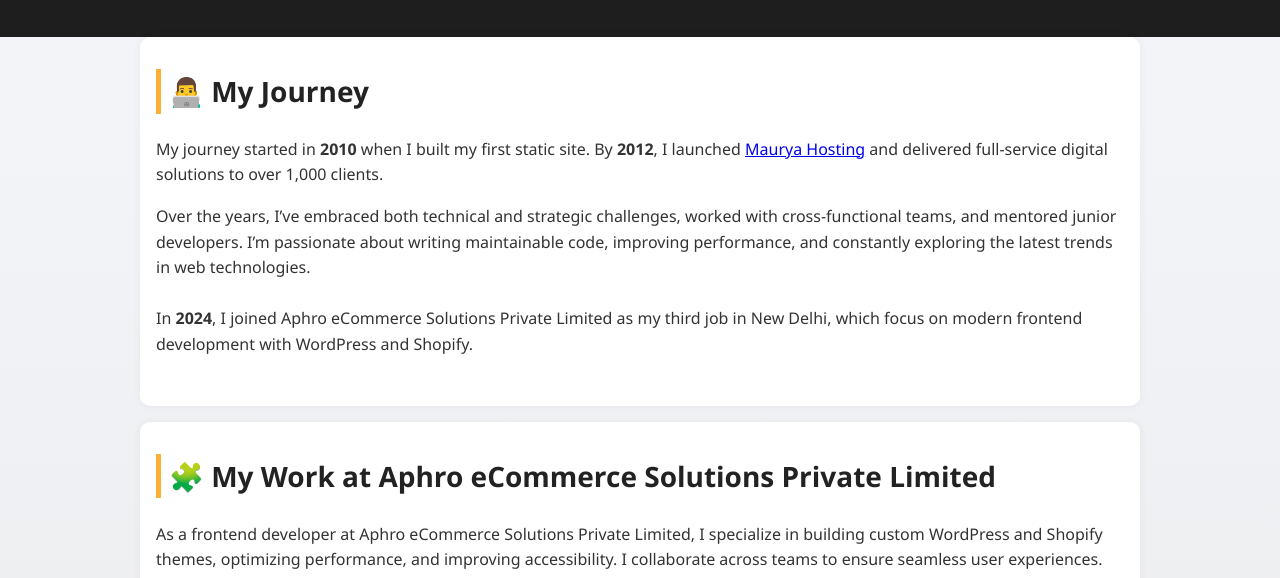
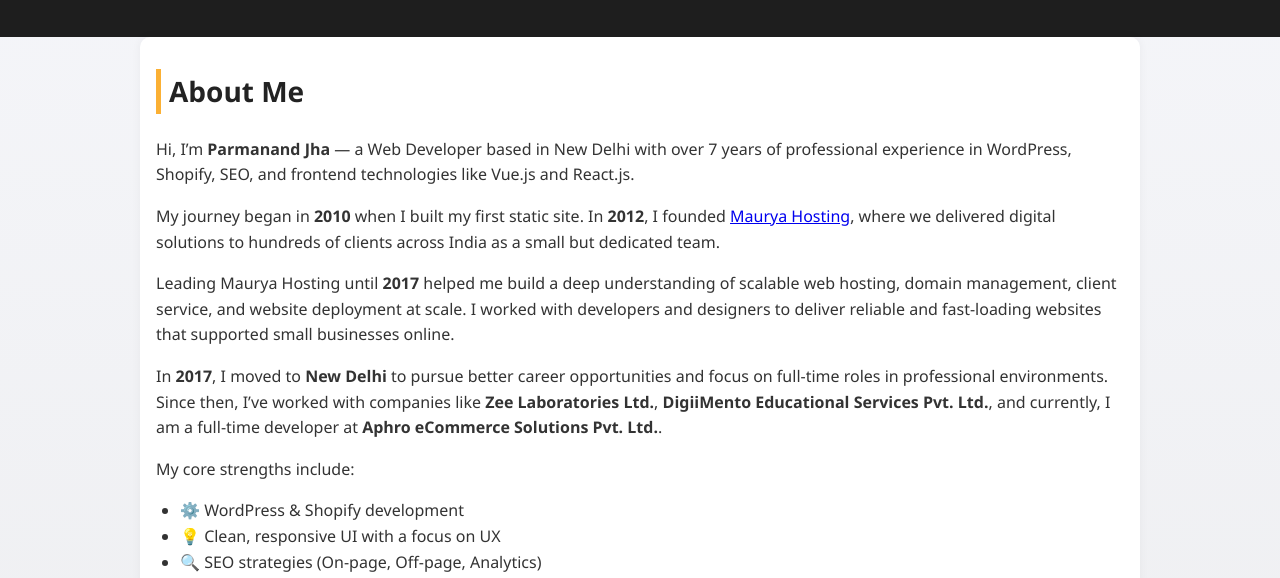
Before and after one commit to parmanand-aphro/parmanand-aphro.github.io, a plain HTML site: page index.html in a window 1280 px wide. Shown: the part 360-938 px from the top of the page. Drawn offline with Linux system fonts and the light colour scheme.

Commit message:
Update index.html

```diff
--- a/index.html
+++ b/index.html
@@ -188,15 +188,31 @@
     <img class="profile-img" src="https://avatars.githubusercontent.com/u/201062558?v=4" alt="Profile Picture">
   </header>
 
-  <section>
-    <h2>👨‍💻 My Journey</h2>
-    <p>My journey started in <strong>2010</strong> when I built my first static site. By <strong>2012</strong>, I launched <a href="https://mauryahosting.com" target="_blank">Maurya Hosting</a> and delivered full-service digital solutions to over 1,000 clients. </p>
-    <p>Over the years, I’ve embraced both technical and strategic challenges, worked with cross-functional teams, and mentored junior developers. I’m passionate about writing maintainable code, improving performance, and constantly exploring the latest trends in web technologies. <br><br>In <strong>2024</strong>, I joined Aphro eCommerce Solutions Private Limited as my third job in New Delhi, which focus on modern frontend development with WordPress and Shopify.</p>
-  </section>
+<section id="about">
+  <h2>About Me</h2>
+  <p>Hi, I’m <strong>Parmanand Jha</strong> — a Web Developer based in New Delhi with over 7 years of professional experience in WordPress, Shopify, SEO, and frontend technologies like Vue.js and React.js.</p>
+
+  <p>My journey began in <strong>2010</strong> when I built my first static site. In <strong>2012</strong>, I founded <a href="https://mauryahosting.com" target="_blank">Maurya Hosting</a>, where we delivered digital solutions to hundreds of clients across India as a small but dedicated team.</p>
+
+  <p>Leading Maurya Hosting until <strong>2017</strong> helped me build a deep understanding of scalable web hosting, domain management, client service, and website deployment at scale. I worked with developers and designers to deliver reliable and fast-loading websites that supported small businesses online.</p>
+
+  <p>In <strong>2017</strong>, I moved to <strong>New Delhi</strong> to pursue better career opportunities and focus on full-time roles in professional environments. Since then, I’ve worked with companies like <strong>Zee Laboratories Ltd.</strong>, <strong>DigiiMento Educational Services Pvt. Ltd.</strong>, and currently, I am a full-time developer at <strong>Aphro eCommerce Solutions Pvt. Ltd.</strong>.</p>
+
+  <p>My core strengths include:</p>
+  <ul>
+    <li>⚙️ WordPress & Shopify development</li>
+    <li>💡 Clean, responsive UI with a focus on UX</li>
+    <li>🔍 SEO strategies (On-page, Off-page, Analytics)</li>
+    <li>📧 Email marketing with Mailchimp and Brevo</li>
+    <li>📦 E-commerce integration with WooCommerce and OpenCart</li>
+  </ul>
+
+  <p>I am passionate about continuous learning, writing clean code, and building web solutions that solve real problems. Let's connect if you're interested in discussing frontend trends, digital growth strategies, or UX best practices!</p>
+</section>
 
   <section>
     <h2>🧩 My Work at Aphro eCommerce Solutions Private Limited</h2>
-    <p>As a frontend developer at Aphro eCommerce Solutions Private Limited, I specialize in building custom WordPress and Shopify themes, optimizing performance, and improving accessibility. I collaborate across teams to ensure seamless user experiences.</p>
+    <p>As a frontend developer at Aphro eCommerce Solutions Private Limited, I specialise in building custom WordPress and Shopify themes, optimizing performance, and improving accessibility. I collaborate across teams to ensure seamless user experiences.</p>
     <ul>
       <li>🛠 Built reusable WordPress component library</li>
       <li>🔗 Integrated APIs like Zoho CRM and Razorpay</li>
```
